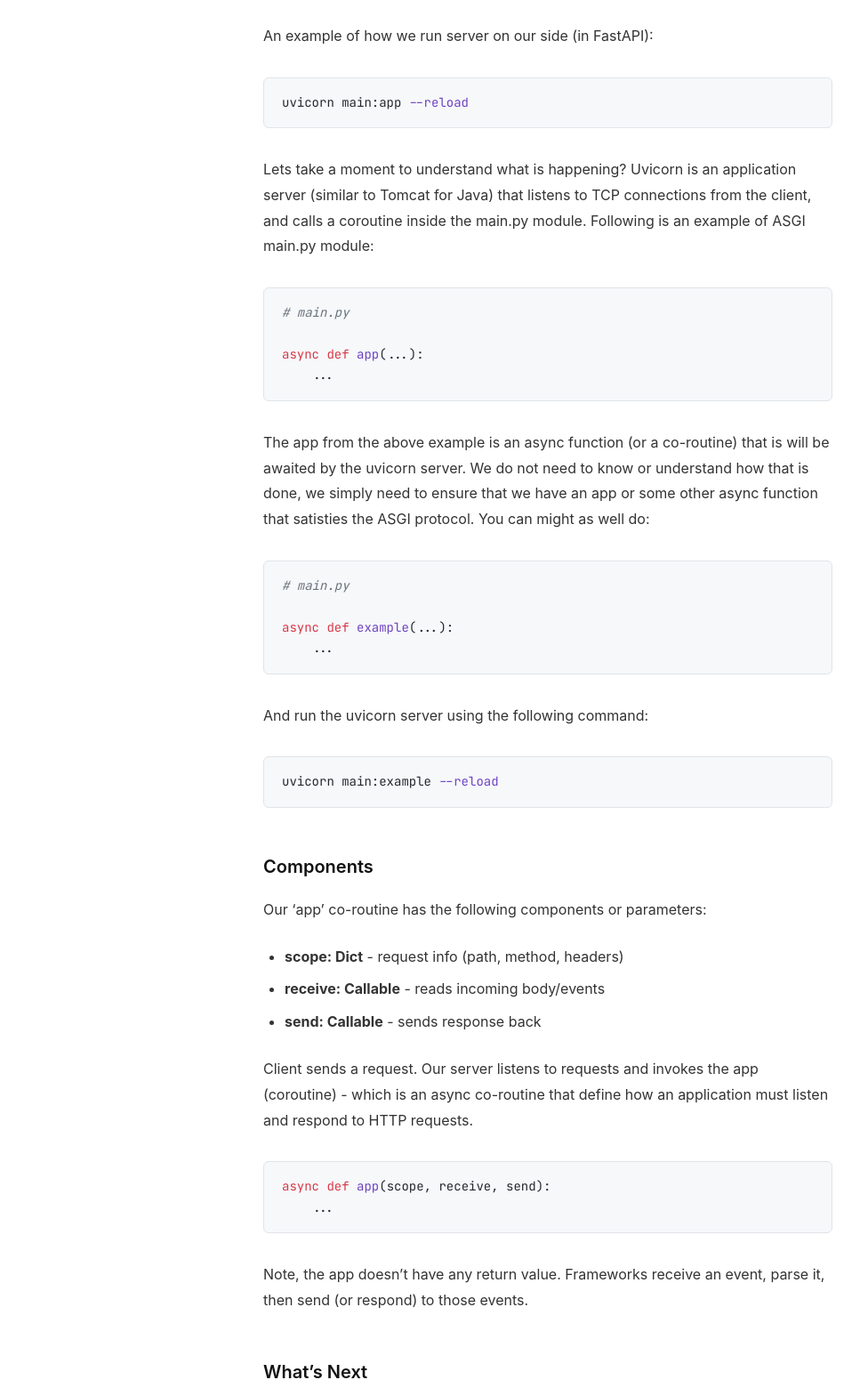
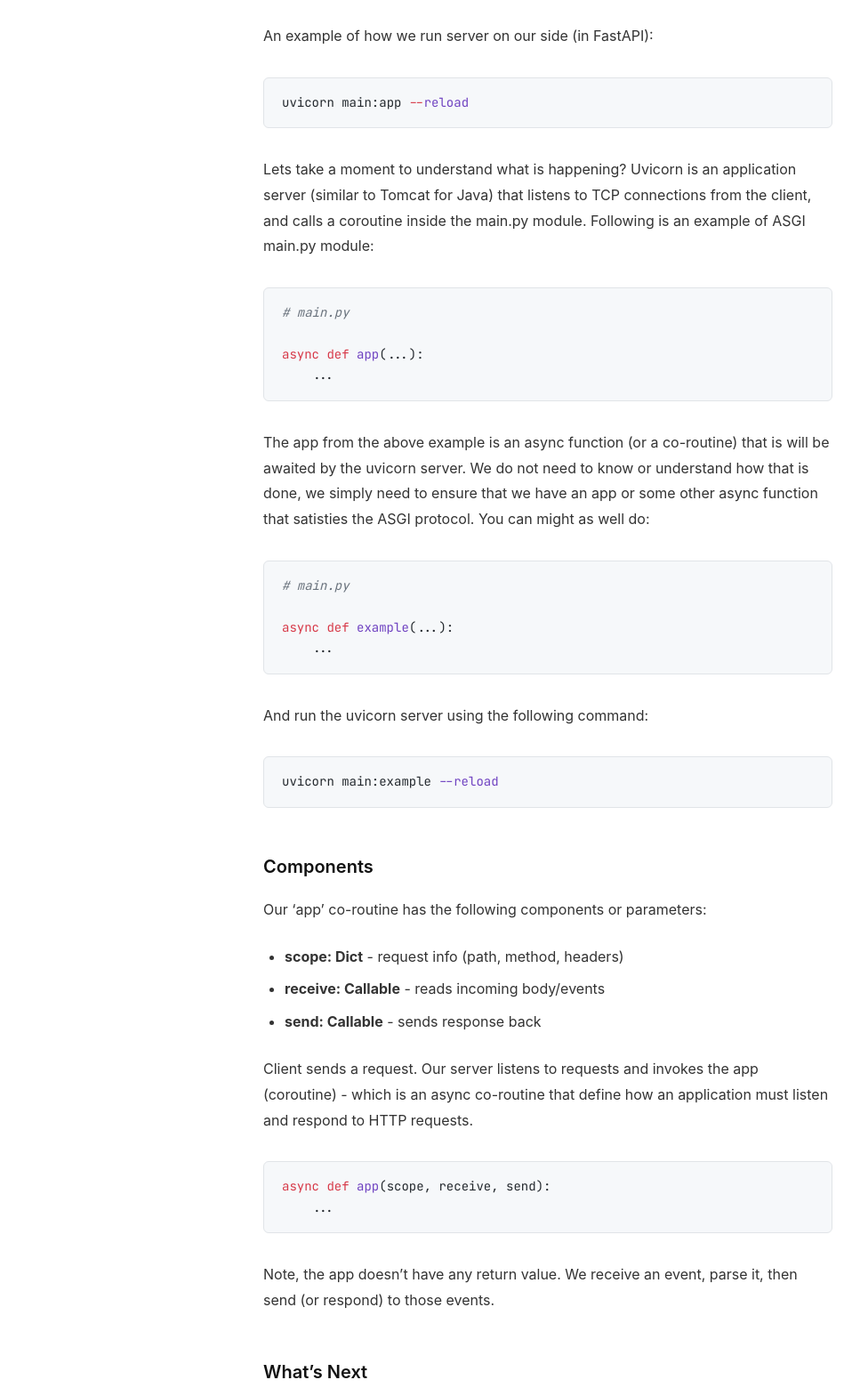
Before and after one commit to grandimam/grandimam, a Jekyll site: the page built from blog/_posts/2026-03-27-foundation.md, in a window 1280 px wide. Shown: the part 499-2059 px from the top of the page at 89% size, without its empty margins (82-1049 px from the left). Built offline with Jekyll 4.4.1, drawn with Linux system fonts in a browser that asks for light colours.

````diff
--- a/blog/_posts/2026-03-27-foundation.md
+++ b/blog/_posts/2026-03-27-foundation.md
@@ -14,7 +14,7 @@
 
 An example of how we run server on our side (in FastAPI):
 
-```bash
+```python
 uvicorn main:app --reload
 ```
 
@@ -57,7 +57,7 @@
     ...
 ```
 
-Note, the app doesn't have any return value. Frameworks receive an event, parse it, then send (or respond) to those events.
+Note, the app doesn't have any return value. We receive an event, parse it, then send (or respond) to those events.
 
 ## What's Next
 
````
Also changed, not shown: blog/_posts/2026-03-28-hello-world.md (+1 -3 lines).
